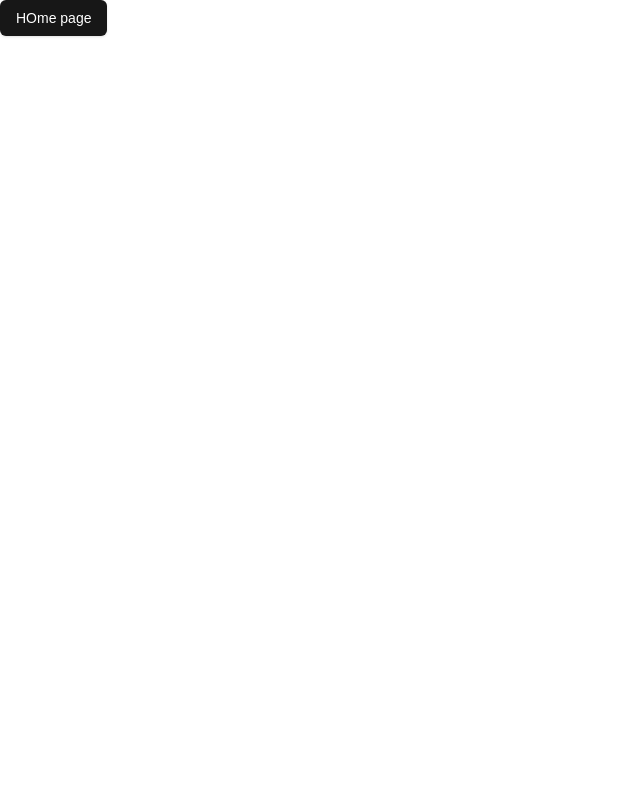
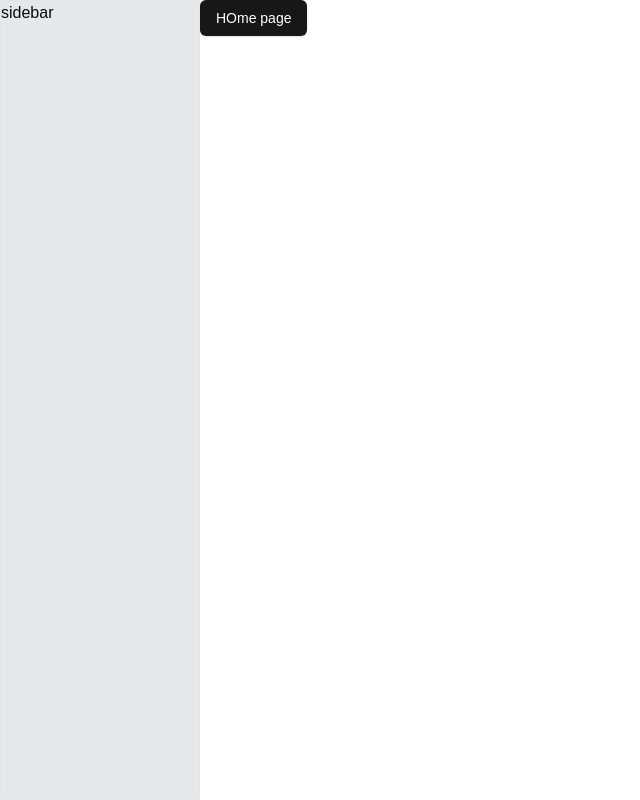
Before and after one commit to daidtech/fe_mini_tasks, a Next.js app: page / in a window 1280 px wide. Shown: the whole page, without its empty margins (0-640 px from the left). Built offline with nearby package versions, Linux system fonts and the light colour scheme.

Commit message:
handle moving sidebar

```diff
--- a/app/layout.tsx
+++ b/app/layout.tsx
@@ -1,6 +1,8 @@
 import type { Metadata } from "next";
 import localFont from "next/font/local";
 import "./globals.css";
+import Sidebar from "@/components/layouts/sidebar";
+import MainContent from "@/components/layouts/main_content";
 
 const geistSans = localFont({
   src: "./fonts/GeistVF.woff",
@@ -28,7 +30,12 @@ export default function RootLayout({
       <body
         className={`${geistSans.variable} ${geistMono.variable} antialiased`}
       >
-        {children}
+        <div className="flex h-screen">
+          <Sidebar/>
+          <MainContent>
+            {children}
+          </MainContent>
+        </div>
       </body>
     </html>
   );
--- /dev/null
+++ b/components/layouts/main_content.tsx
@@ -0,0 +1,11 @@
+export default function MainContent({
+  children,
+}: Readonly<{
+  children: React.ReactNode;
+}>) {
+  return (
+    <main className="main-content w-full">
+      {children}
+    </main>
+  );
+}
--- /dev/null
+++ b/components/layouts/sidebar.tsx
@@ -0,0 +1,40 @@
+'use client';
+import { useState } from "react";
+
+export default function Sidebar() {
+  const [sidebarWidth, setSidebarWidth] = useState(200); // Initial width
+  const minWidth = 200;
+  const maxWidth = 500;
+
+  const handleMouseDown = (e: React.MouseEvent) => {
+    const startX = e.clientX;
+    const startWidth = sidebarWidth;
+    const handleMouseMove = (e: MouseEvent) => {
+      const newWidth = startWidth + (e.clientX - startX);
+      if (newWidth >= minWidth && newWidth <= maxWidth) {
+        setSidebarWidth(newWidth);
+      }
+    };
+
+    const handleMouseUp = () => {
+      document.removeEventListener('mousemove', handleMouseMove);
+      document.removeEventListener('mouseup', handleMouseUp);
+    };
+
+    document.addEventListener('mousemove', handleMouseMove);
+    document.addEventListener('mouseup', handleMouseUp);
+  };
+
+  return (
+    <aside
+      style={{ width: sidebarWidth }}
+      className="sidebar relative border bg-gray-200 min-w-[200px] h-full">
+        sidebar
+      {/* Resize handle */}
+      <div
+        className="absolute right-0 top-0 h-full w-[2px] cursor-ew-resize bg-transparent transition-colors hover:bg-border group-hover/sidebar:bg-border/40"
+        onMouseDown={handleMouseDown}
+      />
+    </aside>
+  )
+}
```
